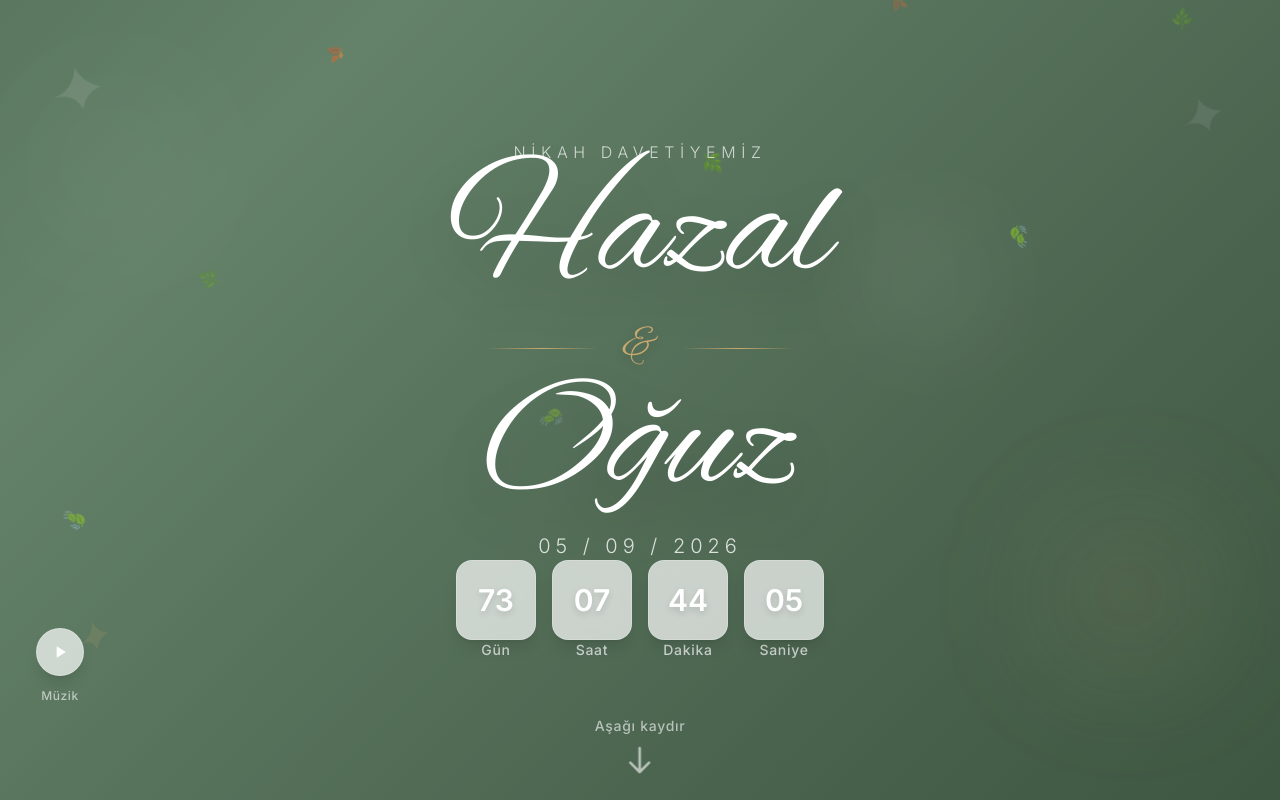
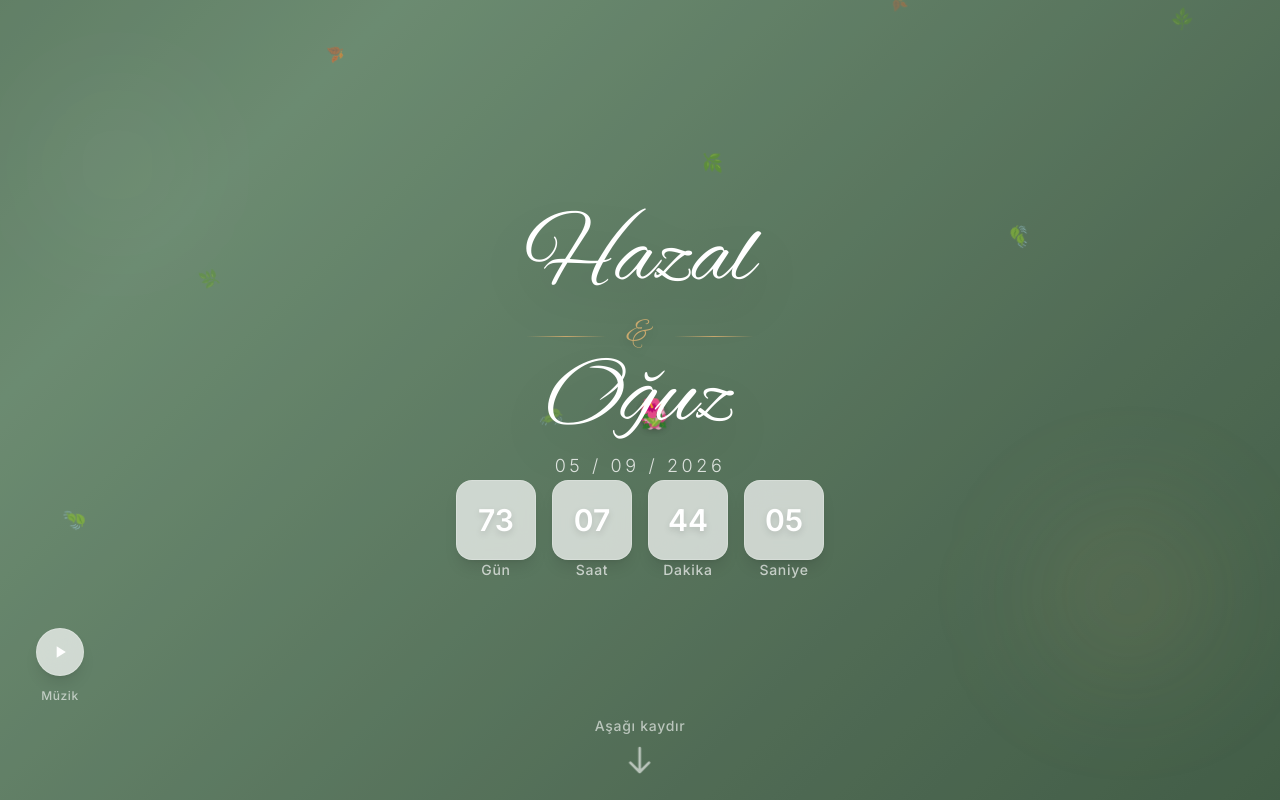
Before and after one commit to xavion59/davetiye, a React (Vite) app: page / in a window 1280 px wide. Shown: the top 800 px of the page. Built offline with nearby package versions, Linux system fonts and the light colour scheme.

Commit message:
Hero: flower wreath, offset names, remove subtitle

```diff
--- a/src/components/HeroSection.jsx
+++ b/src/components/HeroSection.jsx
@@ -1,6 +1,53 @@
 import CountdownTimer from './CountdownTimer'
 import MusicPlayer from './MusicPlayer'
 import ScrollIndicator from './ScrollIndicator'
+
+function FlowerWreath() {
+  const flowers = [
+    { emoji: '🌸', angle: 0, size: 1.4, delay: 0 },
+    { emoji: '🌼', angle: 30, size: 1.2, delay: 0.3 },
+    { emoji: '🌿', angle: 60, size: 1.1, delay: 0.6 },
+    { emoji: '🌷', angle: 90, size: 1.3, delay: 0.9 },
+    { emoji: '🍃', angle: 120, size: 1.0, delay: 1.2 },
+    { emoji: '🌺', angle: 150, size: 1.4, delay: 1.5 },
+    { emoji: '🌼', angle: 180, size: 1.2, delay: 1.8 },
+    { emoji: '🌿', angle: 210, size: 1.1, delay: 2.1 },
+    { emoji: '🌸', angle: 240, size: 1.3, delay: 2.4 },
+    { emoji: '🍃', angle: 270, size: 1.0, delay: 2.7 },
+    { emoji: '🌷', angle: 300, size: 1.4, delay: 3.0 },
+    { emoji: '🌺', angle: 330, size: 1.2, delay: 3.3 },
+  ]
+
+  const radius = 180
+
+  return (
+    <div className="absolute inset-0 flex items-center justify-center pointer-events-none">
+      <div className="relative" style={{ width: radius * 2 + 60, height: radius * 2 + 60 }}>
+        {flowers.map((f, i) => {
+          const rad = (f.angle * Math.PI) / 180
+          const x = Math.cos(rad) * radius
+          const y = Math.sin(rad) * radius
+          return (
+            <span
+              key={i}
+              className="absolute"
+              style={{
+                left: '50%',
+                top: '50%',
+                fontSize: `${f.size}rem`,
+                transform: `translate(calc(-50% + ${x}px), calc(-50% + ${y}px)) rotate(${f.angle + 90}deg)`,
+                animation: `swaySlow ${3 + (i % 3)}s ease-in-out infinite ${f.delay}s`,
+                filter: 'drop-shadow(0 2px 4px rgba(0,0,0,0.1))',
+              }}
+            >
+              {f.emoji}
+            </span>
+          )
+        })}
+      </div>
+    </div>
+  )
+}
 
 export default function HeroSection() {
   return (
@@ -13,51 +60,36 @@ export default function HeroSection() {
       }} />
 
       {/* Dark overlay */}
-      <div className="absolute inset-0 bg-black/30" />
+      <div className="absolute inset-0 bg-black/25" />
 
       {/* Animated blobs */}
       <div className="absolute top-20 left-10 w-40 h-40 bg-white/5 rounded-full blur-3xl animate-blob" style={{ borderRadius: '50% 50% 50% 50%/60% 60% 40% 40%' }} />
       <div className="absolute bottom-32 right-10 w-48 h-48 bg-gold/10 rounded-full blur-3xl animate-blob" style={{ animationDelay: '2s', borderRadius: '60% 40% 50% 50%/50% 60% 40% 50%' }} />
-      <div className="absolute top-1/3 right-1/4 w-32 h-32 bg-white/5 rounded-full blur-2xl animate-blob" style={{ animationDelay: '4s', borderRadius: '40% 60% 50% 50%/60% 40% 50% 50%' }} />
 
-      {/* Decorative floating SVG ornaments */}
-      <svg className="absolute top-16 left-8 w-20 h-20 text-white/10 animate-sway" viewBox="0 0 100 100">
-        <path d="M50 5 Q65 25 85 25 Q65 35 65 55 Q50 35 25 45 Q50 35 50 5Z" fill="currentColor" />
-      </svg>
-      <svg className="absolute top-24 right-12 w-16 h-16 text-white/8 animate-sway-reverse" viewBox="0 0 100 100">
-        <path d="M50 5 Q65 25 85 25 Q65 35 65 55 Q50 35 25 45 Q50 35 50 5Z" fill="currentColor" />
-      </svg>
-      <svg className="absolute bottom-32 left-16 w-14 h-14 text-gold/15 animate-sway-delayed" viewBox="0 0 100 100">
-        <path d="M50 10 Q60 30 80 30 Q60 40 60 60 Q50 40 30 50 Q50 40 50 10Z" fill="currentColor" />
-      </svg>
+      {/* Flower wreath */}
+      <FlowerWreath />
 
-      {/* Content */}
-      <div className="relative z-10 flex flex-col items-center text-center px-6 animate-fade-in-up">
-        <p className="text-white/70 text-sm sm:text-base tracking-[0.35em] uppercase mb-6 font-light">
-          Nikah Davetiyemiz
-        </p>
-
-        <h1 className="font-[family-name:var(--font-alex)] text-7xl sm:text-8xl md:text-[10rem] text-white mb-2 drop-shadow-2xl animate-float-slow">
+      {/* Content inside wreath */}
+      <div className="relative z-10 flex flex-col items-center text-center px-6">
+        <h1 className="font-[family-name:var(--font-alex)] text-6xl sm:text-7xl md:text-8xl text-white mb-1 drop-shadow-2xl animate-float-slow" style={{ transform: 'translateX(-15px)' }}>
           Hazal
         </h1>
 
-        <div className="flex items-center gap-4 sm:gap-6 my-2">
-          <div className="w-16 sm:w-28 h-px bg-gradient-to-r from-transparent via-gold to-transparent" />
-          <span className="font-[family-name:var(--font-alex)] text-4xl sm:text-5xl text-gold animate-pulse-heart drop-shadow-lg">&</span>
-          <div className="w-16 sm:w-28 h-px bg-gradient-to-r from-transparent via-gold to-transparent" />
+        <div className="flex items-center gap-3 sm:gap-5 my-1">
+          <div className="w-10 sm:w-20 h-px bg-gradient-to-r from-transparent via-gold to-transparent" />
+          <span className="font-[family-name:var(--font-alex)] text-3xl sm:text-4xl text-gold animate-pulse-heart drop-shadow-lg">&</span>
+          <div className="w-10 sm:w-20 h-px bg-gradient-to-r from-transparent via-gold to-transparent" />
         </div>
 
-        <h1 className="font-[family-name:var(--font-alex)] text-7xl sm:text-8xl md:text-[10rem] text-white mb-8 drop-shadow-2xl animate-float-slow" style={{ animationDelay: '1s' }}>
+        <h1 className="font-[family-name:var(--font-alex)] text-6xl sm:text-7xl md:text-8xl text-white mb-6 drop-shadow-2xl animate-float-slow" style={{ animationDelay: '1s', transform: 'translateX(15px)' }}>
           Oğuz
         </h1>
 
-        <p className="text-white/80 text-lg sm:text-xl tracking-[0.25em] mb-10 font-light">
+        <p className="text-white/80 text-base sm:text-lg tracking-[0.2em] mb-8 font-light">
           05 / 09 / 2026
         </p>
 
-        <div className="mb-10">
-          <CountdownTimer targetDate="2026-09-05T19:00:00" />
-        </div>
+        <CountdownTimer targetDate="2026-09-05T19:00:00" />
       </div>
 
       {/* Music player */}
```
